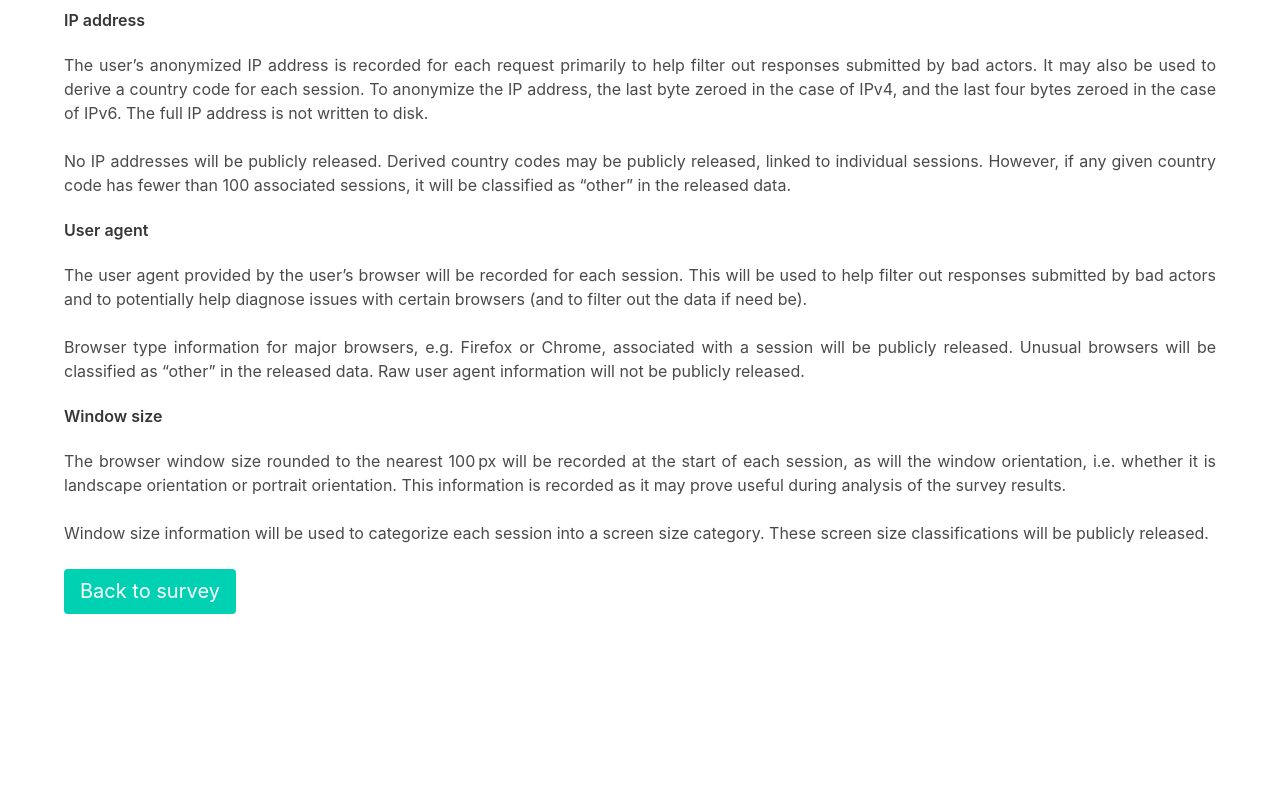
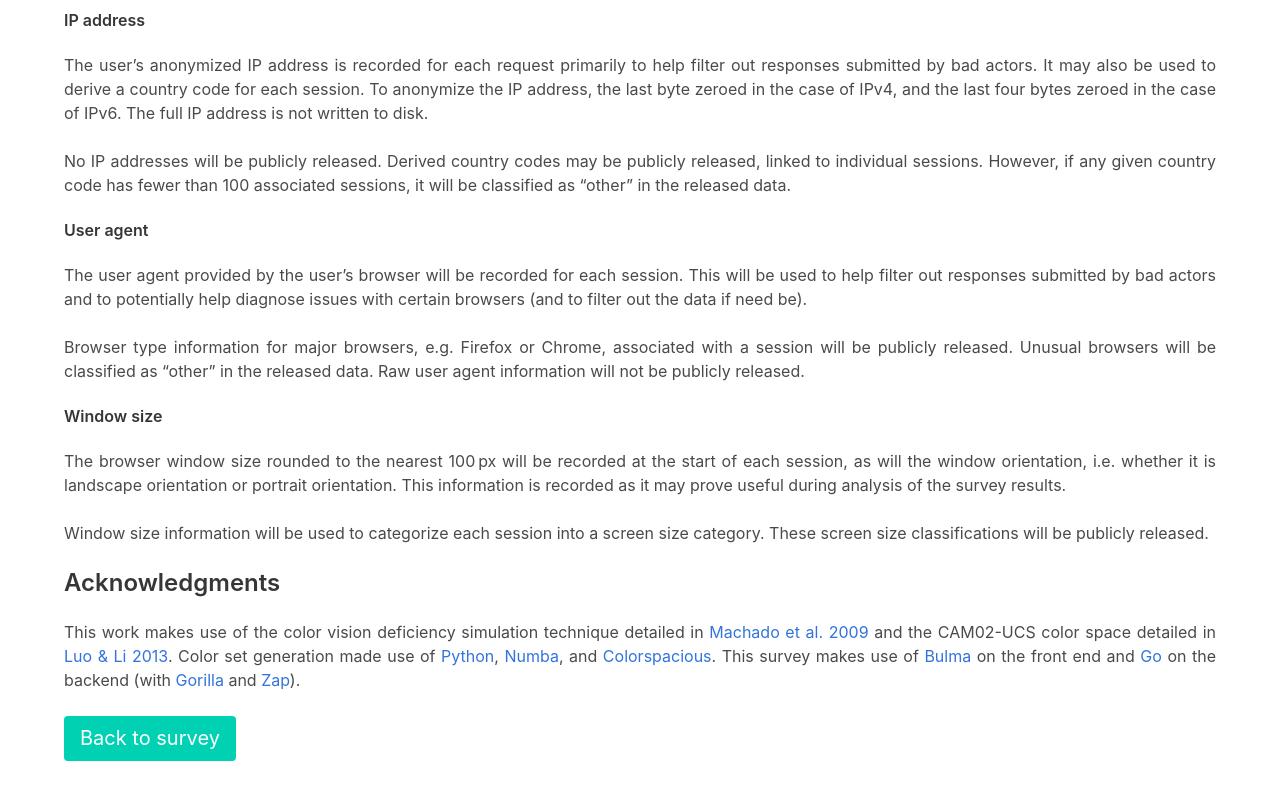
Before and after one commit to mpetroff/accessible-color-cycles, a plain HTML site: page static/about/index.html in a window 1280 px wide. Shown: the part 1106-1906 px from the top of the page. Before the commit the page ends 1768 px from the top, so only its background shows below. Drawn offline with Linux system fonts and the light colour scheme.

Commit message:
Add acknowledgments.

```diff
--- a/static/about/index.html
+++ b/static/about/index.html
@@ -22,7 +22,7 @@
 <p class="content has-text-justified has-text-left-mobile">
 A color cycle is an ordered set of colors used for plotting categorical data
 for visualization. Unfortunately, most existing color cycles are not
-colorblind-friendly. This survey was concieved out of frustration with this
+colorblind-friendly. This survey was conceived out of frustration with this
 status quo, in particular with the default color cycle of the Matplotlib
 plotting library widely use in physics. The technical aspect of this can be
 resolved by enforcing minimum perceptual distances between colors, both for
@@ -136,6 +136,25 @@ Window size information will be used to categorize each session into a screen
 size category. These screen size classifications will be publicly released.
 </p>
 
+
+
+<h3 class="title is-4">Acknowledgments</h3>
+
+<p class="content has-text-justified has-text-left-mobile">
+This work makes use of the color vision deficiency simulation technique
+detailed in
+<a href="https://doi.org/10.1109/TVCG.2009.113">Machado et al. 2009</a> and the
+CAM02-UCS color space detailed in
+<a href="https://doi.org/10.1007/978-1-4419-6190-7_2">Luo &amp; Li 2013</a>.
+Color set generation made use of <a href="https://www.python.org/">Python</a>,
+<a href="https://numba.pydata.org/">Numba</a>, and
+<a href="https://colorspacious.readthedocs.io/">Colorspacious</a>. This survey
+makes use of <a href="https://bulma.io/">Bulma</a> on the front end and
+<a href="https://golang.org/">Go</a> on the backend (with
+<a href="https://www.gorillatoolkit.org/">Gorilla</a> and
+<a href="https://github.com/uber-go/zap">Zap</a>).
+</p>
+
 <a href="../" class="button is-primary is-medium">Back to survey</a>
 
 </div>
```
